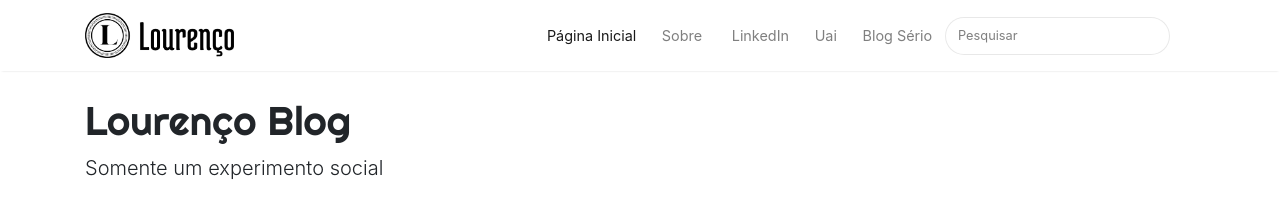
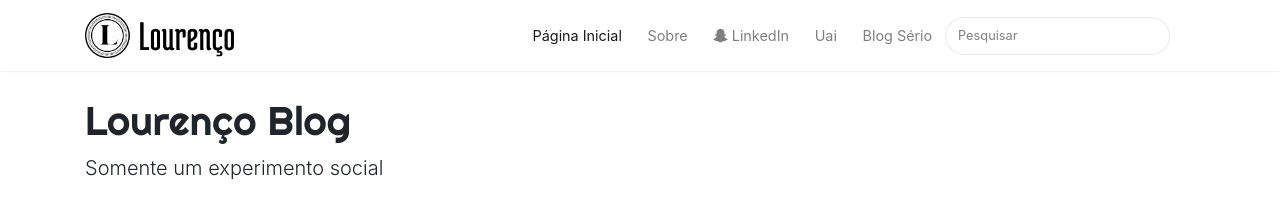
Before and after one commit to renelourenco/lourencoblog, a Jekyll site: the page built from index.html, in a window 1280 px wide. Shown: the top 218 px of the page. Built offline with Jekyll 4.4.1, drawn with Linux system fonts in a browser that asks for light colours; nearby versions of some CDN libraries; the list of posts is cut into pages by our own code.

Commit message:
Update default.html

```diff
--- a/_layouts/default.html
+++ b/_layouts/default.html
@@ -76,7 +76,7 @@
                 </li>
 
                 <li class="nav-item">
-                <a target="_blank" class="nav-link" href="https://linkedin.com/in/renelourenco/"><i class="fab fa-linkedin-square"></i> LinkedIn</a>
+                <a target="_blank" class="nav-link" href="https://linkedin.com/in/renelourenco/"><i class="fab fa-snapchat-ghost"></i> LinkedIn</a>
                 </li>
 
 				<li class="nav-item">
```
